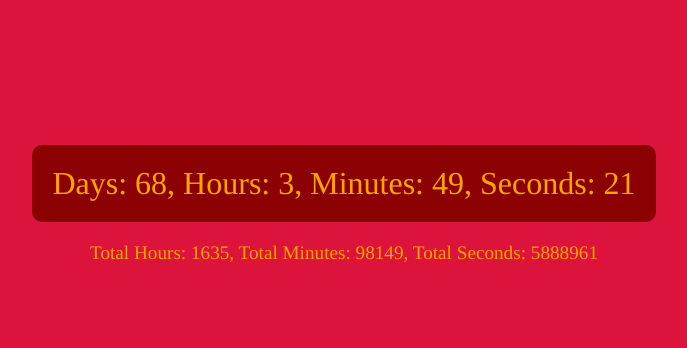
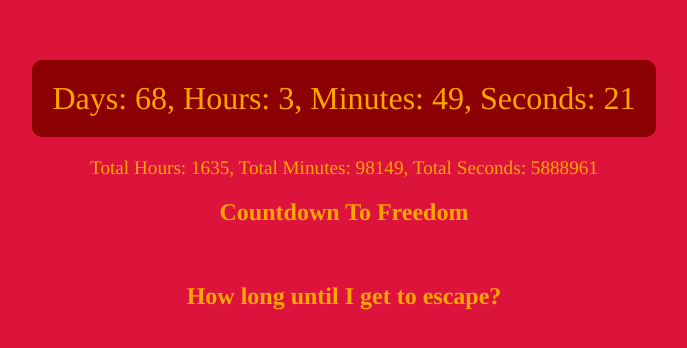
Before and after one commit to LucyBevelacqua/countdown, a plain HTML site: page index.html in a window 1280 px wide. Shown: the part 204-552 px from the top of the page, without its empty margins (296-983 px from the left). Drawn offline with Linux system fonts and the light colour scheme.

Commit message:
add headings to index.html

```diff
--- a/index.html
+++ b/index.html
@@ -32,7 +32,8 @@
 <body>
   <div class="countdown" id="countdown"></div>
   <div class="totals" id="totals"></div>
-
+  <h2>Countdown To Freedom</h2><br>
+  <h2>How long until I get to escape?</h2><br>
   <script>
     function updateCountdown() {
       const targetDate = new Date(new Date().getFullYear(), 4, 17);
@@ -50,7 +51,7 @@
       const minutes = totalMinutes % 60;
       const seconds = totalSeconds % 60;
 
-       document.getElementById("countdown").innerHTML =
+      document.getElementById("countdown").innerHTML =
         `Days: ${days}, Hours: ${hours}, Minutes: ${minutes}, Seconds: ${seconds}`;
       document.getElementById("totals").innerHTML =
         `Total Hours: ${totalHours}, Total Minutes: ${totalMinutes}, Total Seconds: ${totalSeconds}`;
```
